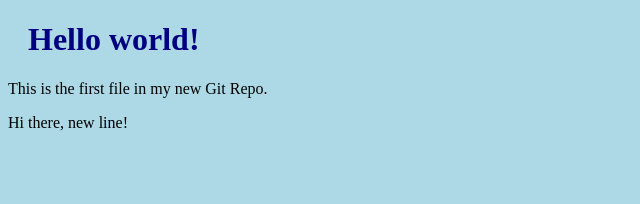
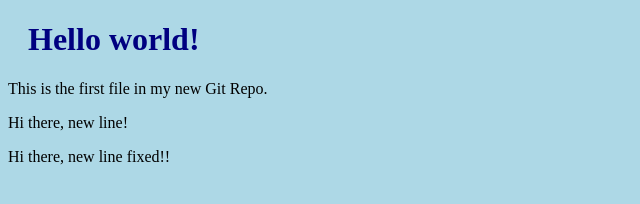
Before and after one commit to Emahf7/Hello-there-, a plain HTML site: page index.html in a window 1280 px wide. Shown: the whole page, without its empty margins (0-640 px from the left). Drawn offline with Linux system fonts and the light colour scheme.

Commit message:
updated index with fix

```diff
--- a/index.html
+++ b/index.html
@@ -9,5 +9,6 @@
 <h1>Hello world!</h1>
 <p>This is the first file in my new Git Repo.</p>
 <p>Hi there, new line!</p>
+<p>Hi there, new line fixed!!</p>
 </body>
 </html>
```
